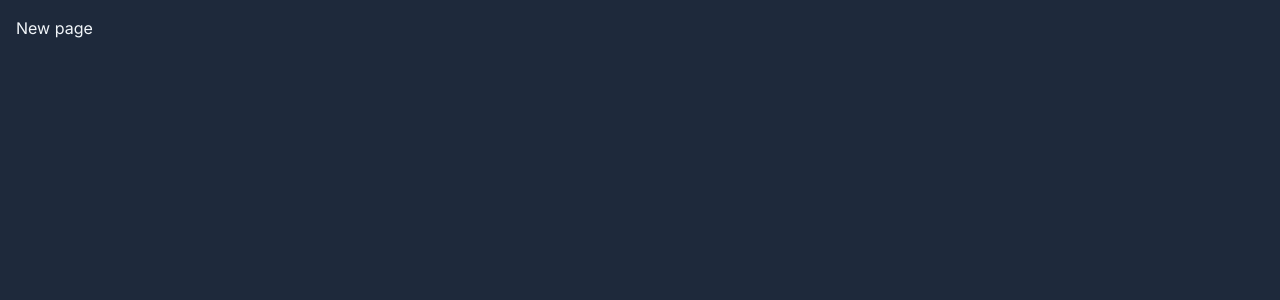
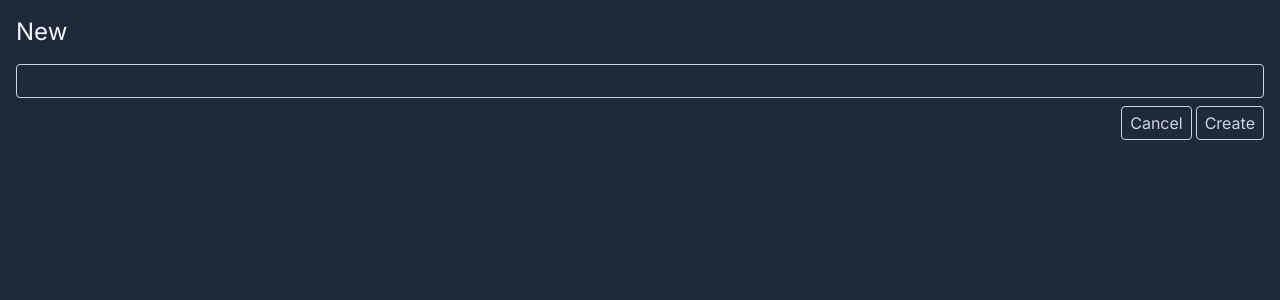
Before and after one commit to micsta00/nextjs-todo, a Next.js app: page /new in a window 1280 px wide. Shown: the top 300 px of the page. Built offline with nearby package versions, Linux system fonts and the light colour scheme.

Commit message:
page 'new' setting + code that only runs on server side

```diff
--- a/next.config.js
+++ b/next.config.js
@@ -1,4 +1,8 @@
 /** @type {import('next').NextConfig} */
-const nextConfig = {}
+const nextConfig = {
+    experimental: {
+        serverActions: true
+    }
+}
 
 module.exports = nextConfig
--- a/src/app/new/page.tsx
+++ b/src/app/new/page.tsx
@@ -1,3 +1,23 @@
+import Link from "next/link"
+
+async function createTodo(data: FormData) {
+    // it will never run on the client (need to add experimental.serverActions)
+    "use server"
+
+    console.log("Hi")
+}
+
 export default function Page() {
-    return <h1>New page</h1>
+    return <>
+        <header className="flex justify-between item-center mb-4">
+            <h1 className="text-2xl">New</h1>
+        </header>
+        <form action={createTodo} className="flex gap-2 flex-col">
+            <input type="text" name="title" className="border border-slate-300 bg-transparent rounded px-2 py-1 outline-none focus-within:border-slate-100" />
+            <div className="flex gap-1 justify-end">
+                <Link href=".." className="border border-slate-300 text-slate-300 px-2 py-1 rounded hover:bg-slate-700 focus-within:bg-slate-700 outline-none">Cancel</Link>
+                <button type="submit" className="border border-slate-300 text-slate-300 px-2 py-1 rounded hover:bg-slate-700 focus-within:bg-slate-700 outline-none">Create</button>
+            </div>
+        </form>
+    </>
 }
```
